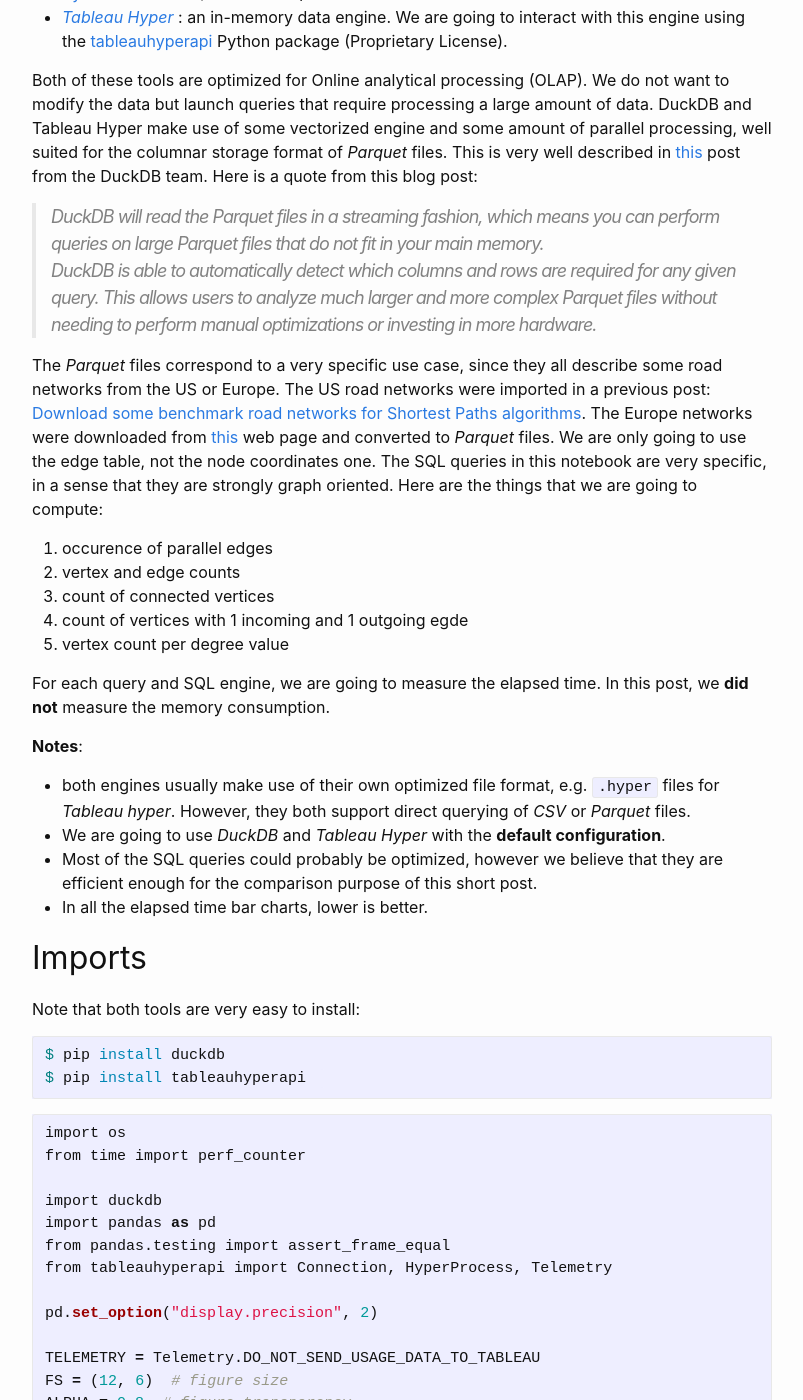
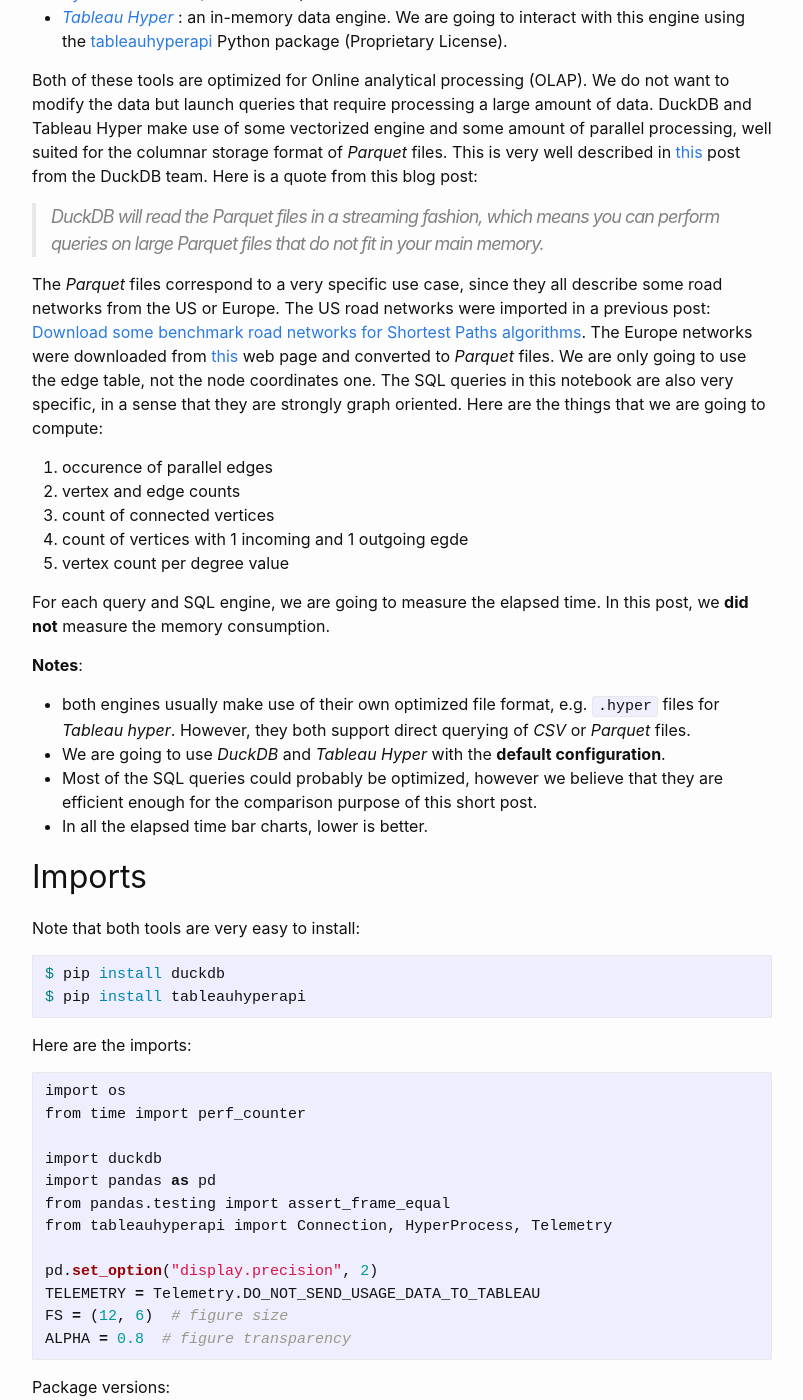
Before and after one commit to aetperf/aetperf.github.io, a Jekyll site: the page built from _posts/2022-09-30-Query-Parquet-files-with-DuckDB-and-Tableau-Hyper-engines.md, in a window 1280 px wide and 1400 px high, scrolled down 324 px. Shown: the whole window, without its empty margins (238-1041 px from the left). Built offline with Jekyll 4.4.1, drawn with Linux system fonts in a browser that asks for light colours; comment, search, counter and statistics services are not loaded; some of the changed lines change nothing that is shown; some of the changed text lies outside the part shown.

Commit message:
small update

````diff
--- a/_posts/2022-09-30-Query-Parquet-files-with-DuckDB-and-Tableau-Hyper-engines.md
+++ b/_posts/2022-09-30-Query-Parquet-files-with-DuckDB-and-Tableau-Hyper-engines.md
@@ -21,9 +21,8 @@
 Both of these tools are optimized for Online analytical processing (OLAP). We do not want to modify the data but launch queries that require processing a large amount of data. DuckDB and Tableau Hyper make use of some vectorized engine and some amount of parallel processing, well suited for the columnar storage format of *Parquet* files. This is very well described in [this](https://duckdb.org/2021/06/25/querying-parquet.html) post from the DuckDB team. Here is a quote from this blog post:
 
 > DuckDB will read the Parquet files in a streaming fashion, which means you can perform queries on large Parquet files that do not fit in your main memory.
-> DuckDB is able to automatically detect which columns and rows are required for any given query. This allows users to analyze much larger and more complex Parquet files without needing to perform manual optimizations or investing in more hardware.
-
-The *Parquet* files correspond to a very specific use case, since they all describe some road networks from the US or Europe. The US road networks were imported in a previous post: [Download some benchmark road networks for Shortest Paths algorithms](https://aetperf.github.io/2022/09/22/Download-some-benchmark-road-networks-for-Shortest-Paths-algorithms.html). The Europe networks were downloaded from [this](https://i11www.iti.kit.edu/resources/roadgraphs.php) web page and converted to *Parquet* files. We are only going to use the edge table, not the node coordinates one. The SQL queries in this notebook are very specific, in a sense that they are strongly graph oriented. Here are the things that we are going to compute:
+
+The *Parquet* files correspond to a very specific use case, since they all describe some road networks from the US or Europe. The US road networks were imported in a previous post: [Download some benchmark road networks for Shortest Paths algorithms](https://aetperf.github.io/2022/09/22/Download-some-benchmark-road-networks-for-Shortest-Paths-algorithms.html). The Europe networks were downloaded from [this](https://i11www.iti.kit.edu/resources/roadgraphs.php) web page and converted to *Parquet* files. We are only going to use the edge table, not the node coordinates one. The SQL queries in this notebook are also very specific, in a sense that they are strongly graph oriented. Here are the things that we are going to compute:
 1. occurence of parallel edges
 2. vertex and edge counts
 3. count of connected vertices
@@ -48,6 +47,8 @@
 $ pip install tableauhyperapi
 ```
 
+Here are the imports:
+
 ```python
 import os
 from time import perf_counter
@@ -58,18 +59,17 @@
 from tableauhyperapi import Connection, HyperProcess, Telemetry
 
 pd.set_option("display.precision", 2)
-
 TELEMETRY = Telemetry.DO_NOT_SEND_USAGE_DATA_TO_TABLEAU
 FS = (12, 6)  # figure size
 ALPHA = 0.8  # figure transparency
 ```
 
-package versions:
-
-    Python         : 3.9.13
+Package versions:
+
+    Python         : 3.10.6
     duckdb         : 0.5.1
     tableauhyperapi: 0.0.15530
-    pandas         : 1.4.4
+    pandas         : 1.5.0
 
 System information:
 
@@ -1008,7 +1008,7 @@
 
 ### DuckDB
 
-This query is using a lot of memory with DuckDB. I actually got a memoery allocation error for the largest network file `osm-eur`.
+This query is using a lot of memory with DuckDB. I actually got a memory allocation error for the largest network file `osm-eur`.
 
 ```python
 res_duckdb = {}
````
